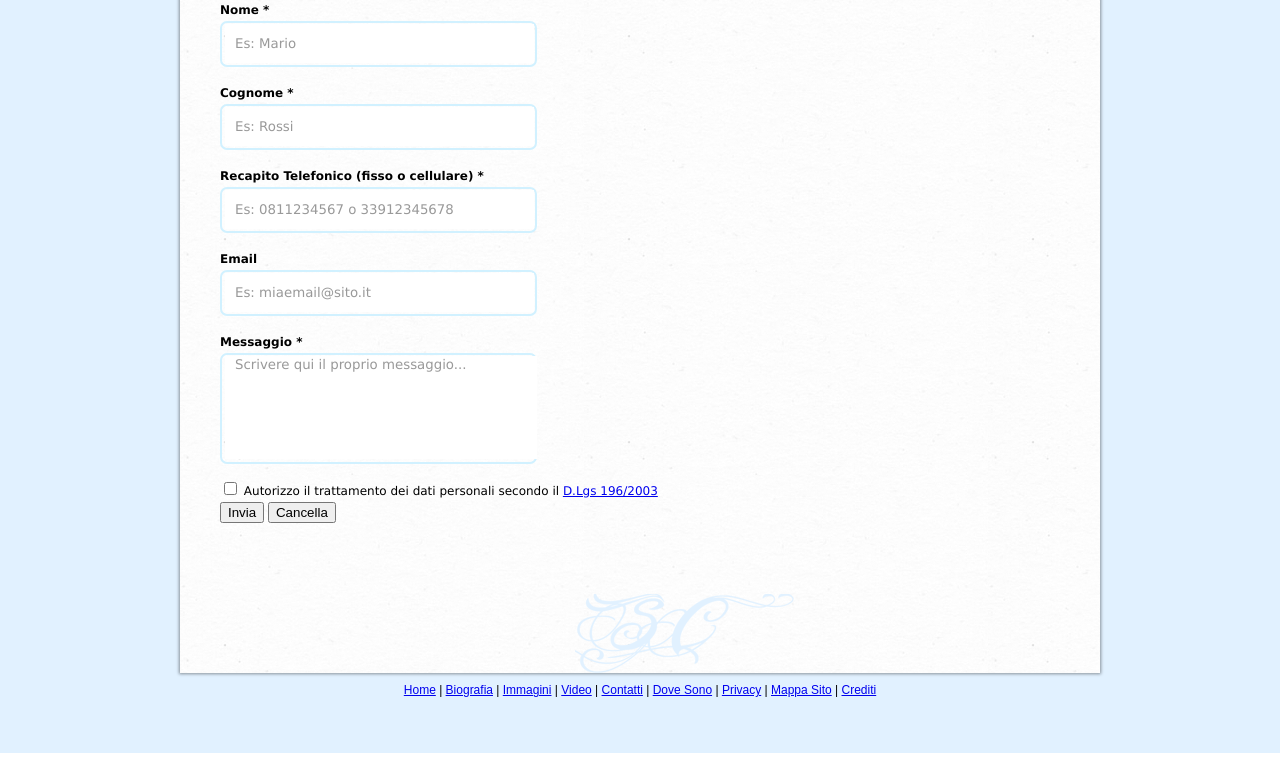
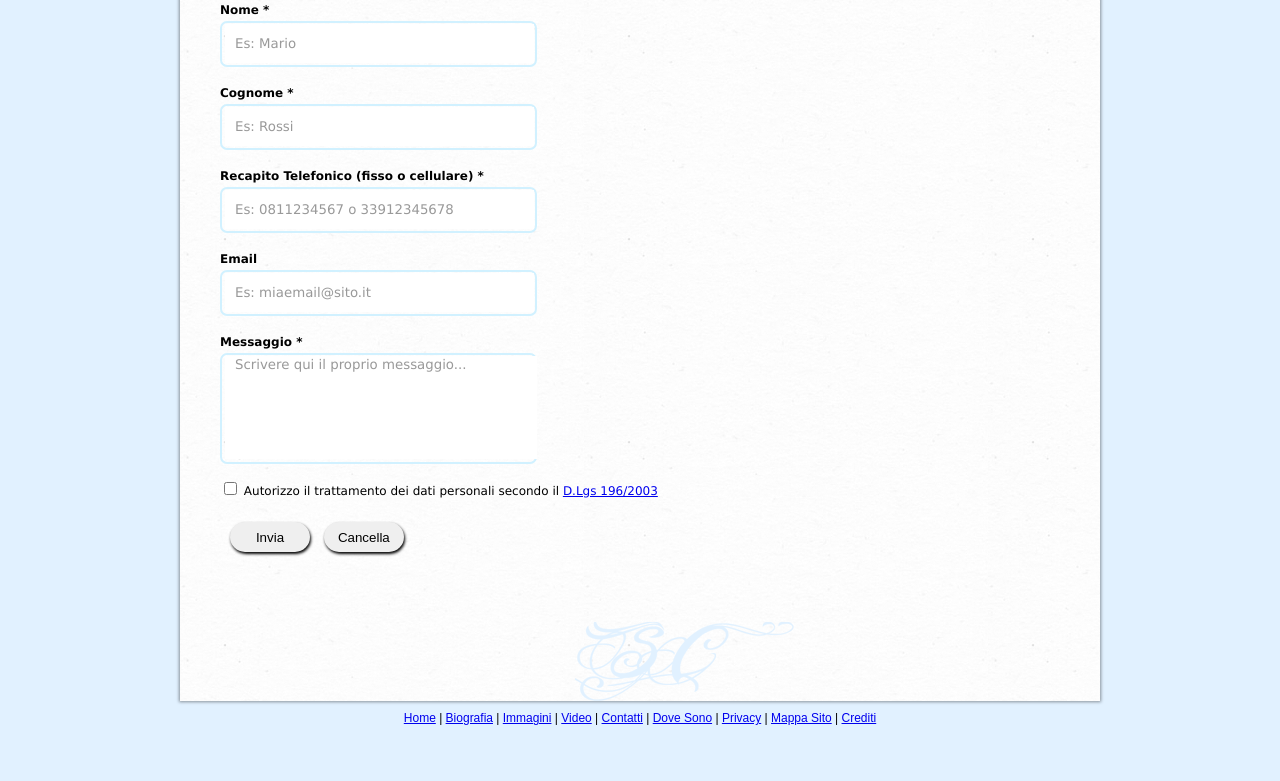
Before and after one commit to tanux/oculista-coppola-website, a PHP site: page /myoculistacoppola/contatti.php in a window 1280 px wide. Shown: the part 816-1597 px from the top of the page. Before the commit the page ends 1569 px from the top, so only its background shows below. Run offline with PHP 8.4, Linux system fonts and the light colour scheme; some libraries are stand-ins or nearby versions; some web fonts are replaced.

Commit message:
Form contatti completato e funzionante

```diff
--- a/OculistaCoppola/versione_php/contatti.php
+++ b/OculistaCoppola/versione_php/contatti.php
@@ -49,7 +49,7 @@
               Per maggiori informazioni potete lasciarci un messaggio compilando i seguenti campi: <br />
               <span style="font-style:italic; font-size:11px">* Indica che il campo è obbligatorio</span>
             </p>
-            <form id="formID" action="" method="post">
+            <form id="formID" action="form_validator/ajax_submit.php" method="get">
               <label class="label_contatti">Nome *</label>
               <div class="input_text">
                 <input class="validate[required,custom[onlyLetterSp],funcCall[checkin]] testo_input" type="text" id="nome" name="nome" value="Es: Mario" title="Es: Mario" />
@@ -60,23 +60,28 @@
               </div>
               <label class="label_contatti">Recapito Telefonico (fisso o cellulare) *</label>
               <div class="input_text">
-                <input class="validate[required,custom[italian_phone],funcCall[checkin]] testo_input" type="text" id="telefono" value="Es: 0811234567 o 33912345678" title="Es: 0811234567 o 33912345678" />
+                <input class="validate[required,custom[italian_phone],funcCall[checkin]] testo_input" type="text" id="telefono" name="telefono" value="Es: 0811234567 o 33912345678" title="Es: 0811234567 o 33912345678" />
               </div>
               <label class="label_contatti">Email</label>
               <div class="input_text">
-                <input class="validate[custom[email],funcCall[checkin]] testo_input" type="text" id="email" value="Es: miaemail@sito.it" title="Es: miaemail@sito.it" />
+                <input class="validate[custom[email],funcCall[checkin]] testo_input" type="text" id="email" name="email" value="Es: miaemail@sito.it" title="Es: miaemail@sito.it" />
               </div>
               <label class="label_contatti">Messaggio *</label>
               <div class="input_text" style="height:105px">
-                <textarea class="validate[required,funcCall[checkin]] testo_messaggio" id="messaggio" title="Scrivere qui il proprio messaggio...">Scrivere qui il proprio messaggio...</textarea>
+                <textarea class="validate[required,funcCall[checkin]] testo_messaggio" id="messaggio" name="messaggio" title="Scrivere qui il proprio messaggio...">Scrivere qui il proprio messaggio...</textarea>
               </div>
               <label>
                 <input class="validate[required,funcCall[checked]]" type="checkbox" id="consenso" name="consenso" style="display:inline;" />
                 <span>Autorizzo il trattamento dei dati personali secondo il <a href="privacy.php">D.Lgs 196/2003</a></span>
               </label>
               <br />
-              <input type="submit" value="Invia" />
-              <input type="reset" value="Cancella"/>
+              <input class="button" type="submit" value="Invia" />
+              <input class="button" type="button" value="Cancella" onclick="reset_field()"/>
+              <img id="waitgif" src="img/loader_contatti.gif" alt="Attesa risposta" style="display:none;" />
+              <span id="positive_response" style="display:none;">
+                <img src="img/ok_32x32.png" alt="Messaggio inviato" />
+                Il messaggio è stato inviato correttamente.
+              <span>
             </form>
         </div>
         <div id="sc_image"></div>
@@ -86,15 +91,27 @@
     <script type="text/javascript" charset="utf-8">
       $(document).ready(function(){
         $("#formID").validationEngine({
-                onAjaxFormComplete: ajaxValidationCallback
+          ajaxFormValidation: true,
+          onBeforeAjaxFormValidation:waitResponse,
+          onAjaxFormComplete: ajaxValidationCallback
         });
       });
+      function waitResponse(form, options){
+        if (window.console)
+          console.log("Attendi...");
+        $('#waitgif').show();
+        return true;
+      }
       function ajaxValidationCallback(status, form, json, options){
         if (window.console)
-          console.log(status);
+          console.log("Inviata!");
         if (status === true) {
-          alert("the form is valid!");
+          $('#waitgif').hide();
+          $('#positive_response').show();
         }
+      }
+      function reset_field(){
+        window.location.href = "contatti.php";
       }
       function checkin(field, rules, i, options){
         if (field.val() == field.attr('title')) {
--- a/OculistaCoppola/versione_php/css/templeate.css
+++ b/OculistaCoppola/versione_php/css/templeate.css
@@ -324,3 +324,17 @@ input.testo_input{
 .label_contatti{
   font-weight:bold;
 }
+input.button{
+  border:none;
+  -webkit-border-radius: 35px 35px 35px 35px;
+  -moz-border-radius: 35px 35px 35px 35px;
+  border-radius: 35px 35px 35px 35px;
+  cursor:pointer;
+  width:80px;
+  height:30px;
+  -webkit-box-shadow: 1px 2px 3px ;
+  -moz-box-shadow: 1px 2px 3px ;
+  box-shadow: 1px 2px 3px ;
+  margin-left:10px;
+  margin-top:20px;
+}
```
Also changed, not shown: OculistaCoppola/versione_php/form_validator/ajax_submit.php (added, +39 -0 lines), OculistaCoppola/versione_php/invio_dati.php (deleted, +0 -24 lines), OculistaCoppola/versione_php/img/loader_contatti.gif (added), OculistaCoppola/versione_php/img/logo.gif (renamed from OculistaCoppola/versione_php/logo.gif), OculistaCoppola/versione_php/img/ok_32x32.png (added).
